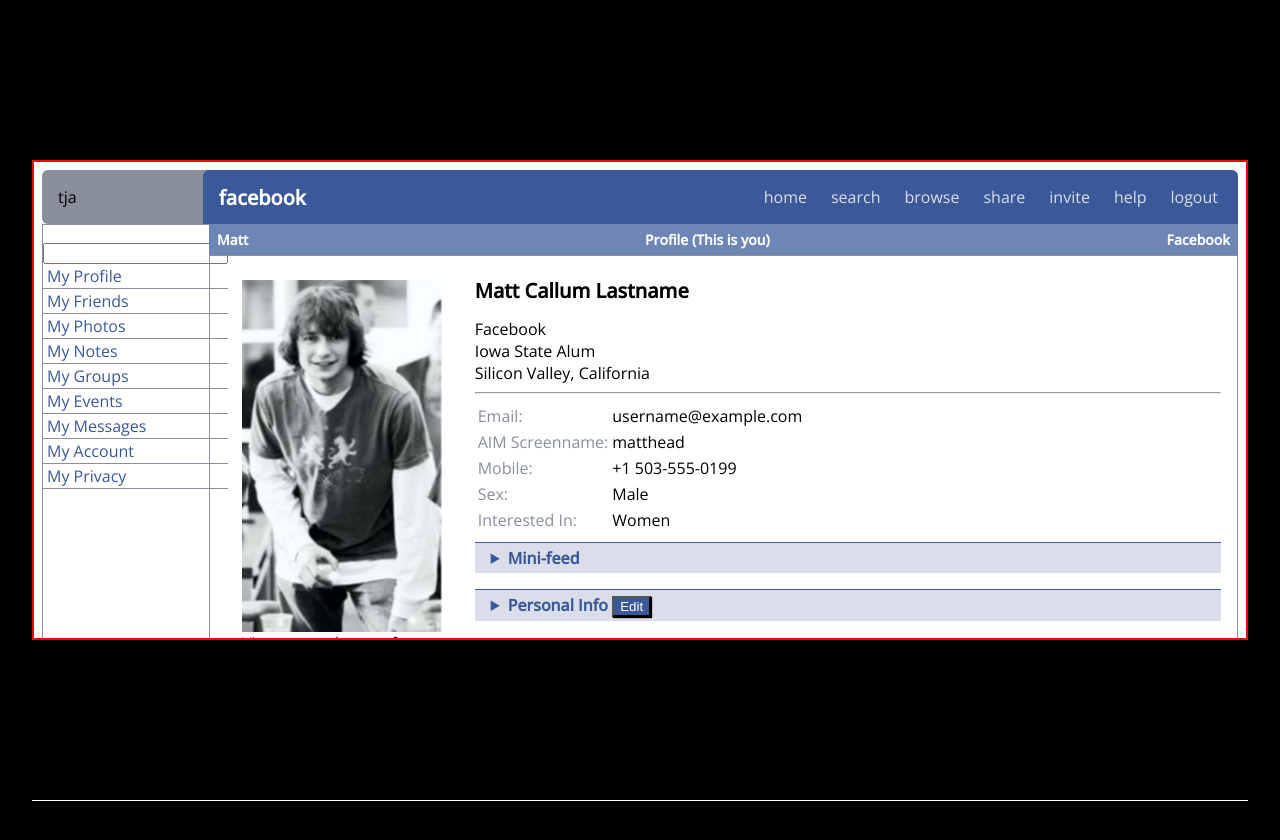
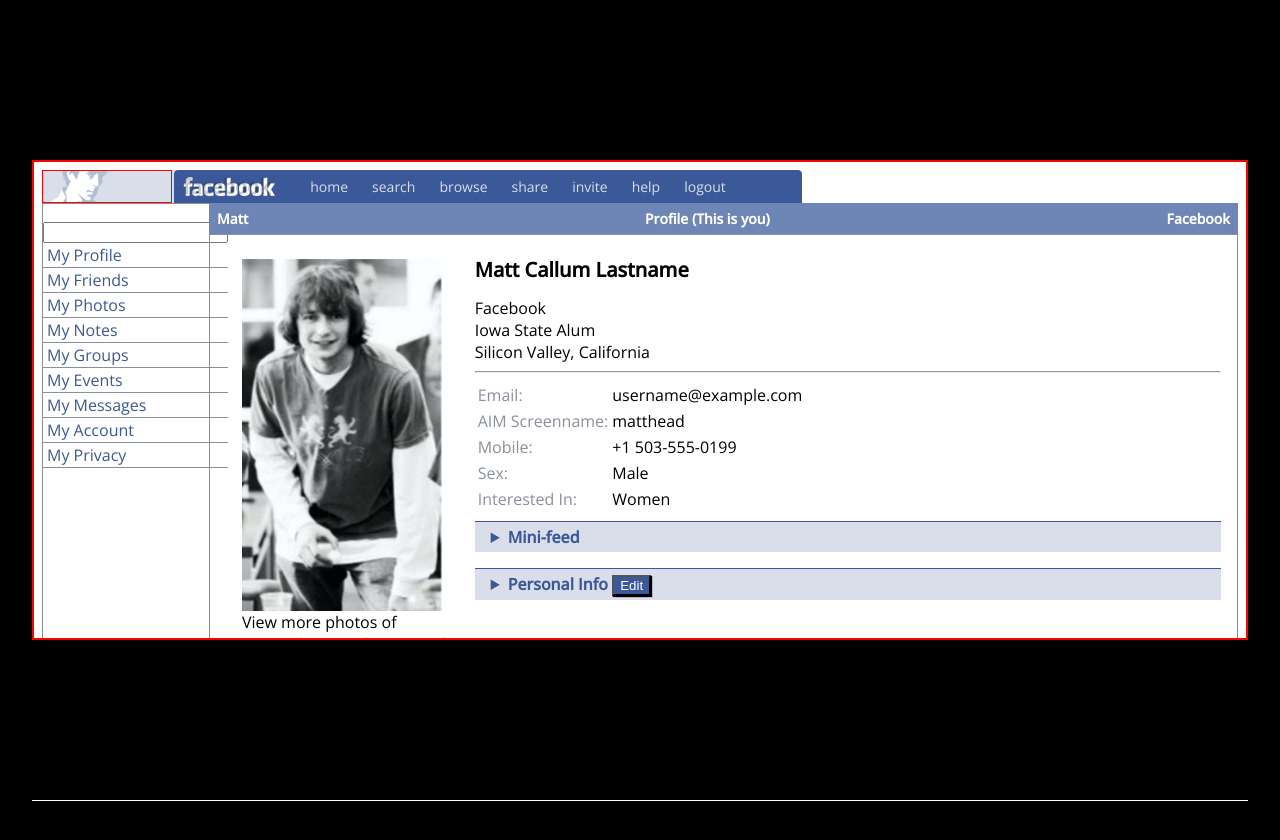
Before and after one commit to isntweb/home, a Next.js app: page /profile in a window 1280 px wide. Shown: the top 840 px of the page. Built offline with nearby package versions, Linux system fonts and the light colour scheme.

Commit message:
so close!

```diff
--- a/components/TopMenu.js
+++ b/components/TopMenu.js
@@ -4,8 +4,8 @@ import Link from 'next/link'
 const TopMenu = ({side, header, children }) => {
   return (
     <div className={styles.body}>
-      <div style={{ display: 'flex' }}>
-        <div className={styles.cornerLogo}> tja </div>
+      <div className={styles.pageHeader}>
+        <div className={styles.cornerLogo}/>
         <div className={styles.topMenu}>
           <h1 className={styles.fblogo}>facebook</h1>
           <div className={styles.menuLinks}>
--- a/components/TopMenu.module.css
+++ b/components/TopMenu.module.css
@@ -9,30 +9,40 @@
   padding: 0.5rem;
 }
 
+.pageHeader {
+  display: flex;
+  background-image: url("../public/pageheaderbg.gif");
+  background-repeat: no-repeat;
+}
+
 .cornerLogo {
-  width: 200px;
-  background-color: var(--grey);
-  padding: 1rem;
+  width: 130px;
+  height: 33px;
+  border: 1px solid red;
   margin-right: -1rem;
-  border-radius: var(--radius);
 }
 
 .topMenu {
-  width: 100%;
   display: flex;
   flex-direction: row;
-  color: var(--white);
-  background-color: var(--blue);
+  color: var(--black);
+  /* background-color: var(--blue); */
   justify-content: space-between;
   align-items: center;
-  padding: 0 1rem;
+  margin-left: 1.2rem;
+  padding-left: 0.5rem;
   border-top-left-radius: var(--radius);
   border-top-right-radius: var(--radius);
+
+  /* opacity: 0.5; */
 }
 
 .fblogo {
-  width: 50%;
-  display: block;
+  opacity: 0.2;
+  width: 100%;
+  padding: 0;
+  margin: 0;
+  margin-right: 20px;
 }
 
 /* Menu on the top bar */
@@ -40,18 +50,19 @@
   display: flex;
   flex-direction: row;
   justify-content: space-around;
+  font-size: 14px;
 }
 
 .menuLinks > a {
   display: block;
   margin-left: 1rem;
-  padding: 0.125rem 0.25rem;
+  padding: 2px 4px;
   color: var(--menu-text);
 }
 
 .menuLinks > a:hover {
   color: var(--grey);
-  background-color: var(--blue);
+  background-color: var(--subbanner-background);
 }
 
 .sidebar {
```
Also changed, not shown: public/pageheaderbg.gif (added).
